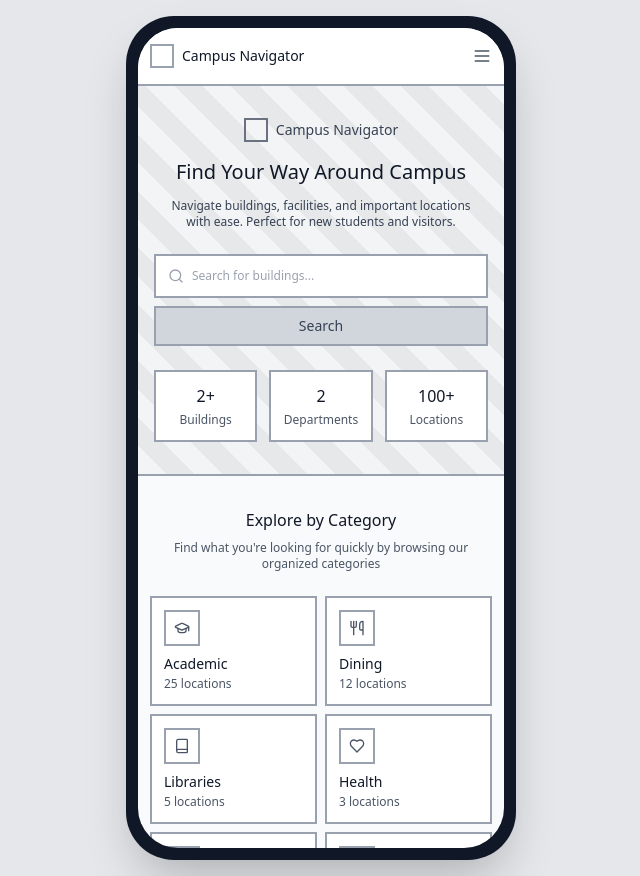
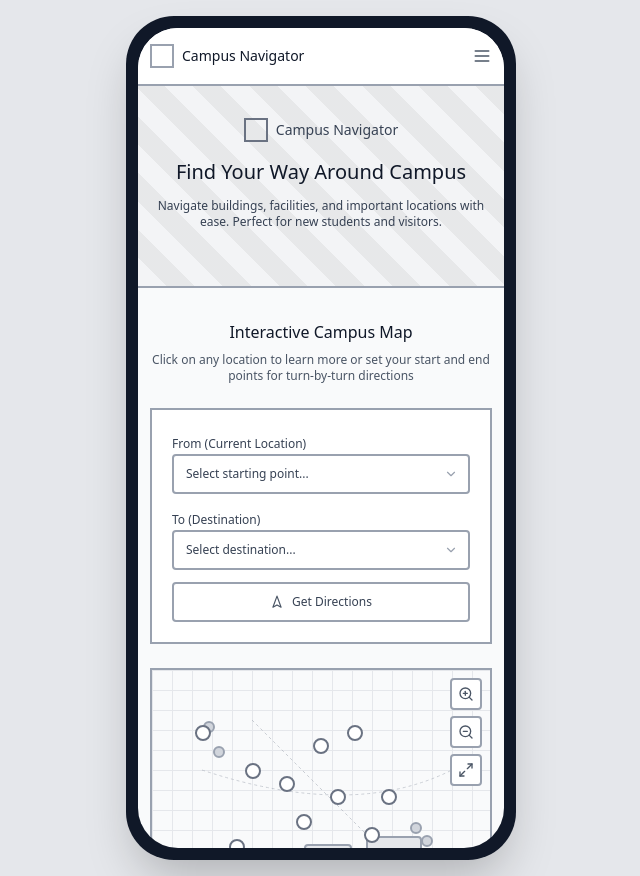
Before and after one commit to MuhammadMoazSiddiqui08084/wireframes-fyp, a React (Vite) app: page / in a window 1280 px wide. Both pictures are taken after a click on the button 640 px from the left and 310 px from the top of the page. Shown: the whole page, without its empty margins (319-959 px from the left). Built offline with nearby package versions, Linux system fonts and the light colour scheme.

Commit message:
wireframes update
the updated version according to discussions

```diff
--- a/src/App.tsx
+++ b/src/App.tsx
@@ -48,9 +48,9 @@
         <div className="w-full h-full bg-white rounded-[2.5rem] overflow-y-auto overflow-x-hidden">
           <Header />
           <Hero />
+          <InteractiveMap />
           <CategoryGrid />
           <PopularLocations />
-          <InteractiveMap />
           <Features />
           <QuickActions />
           <Footer />
--- a/src/components/Hero.tsx
+++ b/src/components/Hero.tsx
@@ -1,16 +1,16 @@
-import { Search } from "lucide-react";
-
 export function Hero() {
   return (
     <div className="relative overflow-hidden bg-gray-100 border-b-2 border-gray-400 py-8">
       {/* Pattern Background */}
-      <div className="absolute inset-0" style={{
+      <div
+        className="absolute inset-0"
+        style={{
           backgroundImage: `repeating-linear-gradient(45deg, transparent, transparent 20px, rgba(0,0,0,.05) 20px, rgba(0,0,0,.05) 40px)`
-      }}></div>
+        }}
+      ></div>
 
-      {/* Content */}
-      <div className="relative px-4">
-        <div className="w-full text-center">
+      {/* Centered Content */}
+      <div className="relative z-10 flex flex-col items-center justify-center text-center max-w-md mx-auto">
         <div className="flex items-center justify-center gap-2 mb-4">
           <div className="w-6 h-6 border-2 border-gray-500"></div>
           <span className="text-gray-700 text-sm">Campus Navigator</span>
@@ -20,36 +20,6 @@
         <p className="text-gray-700 mb-6 text-xs px-2">
           Navigate buildings, facilities, and important locations with ease. Perfect for new students and visitors.
         </p>
-
-          {/* Search Bar Wireframe */}
-          <div className="relative mb-6">
-            <div className="flex flex-col gap-2">
-              <div className="h-11 border-2 border-gray-400 bg-white flex items-center px-3">
-                <Search className="w-4 h-4 text-gray-400 mr-2" />
-                <span className="text-gray-400 text-xs truncate">Search for buildings...</span>
-              </div>
-              <div className="h-10 border-2 border-gray-400 bg-gray-300 flex items-center justify-center">
-                <span className="text-gray-700 text-sm">Search</span>
-              </div>
-            </div>
-          </div>
-
-          {/* Quick Stats Wireframe */}
-          <div className="grid grid-cols-3 gap-3">
-            <div className="border-2 border-gray-400 p-3 bg-white">
-              <div className="text-gray-900 mb-1">2+</div>
-              <div className="text-xs text-gray-600">Buildings</div>
-            </div>
-            <div className="border-2 border-gray-400 p-3 bg-white">
-              <div className="text-gray-900 mb-1">2</div>
-              <div className="text-xs text-gray-600">Departments</div>
-            </div>
-            <div className="border-2 border-gray-400 p-3 bg-white">
-              <div className="text-gray-900 mb-1">100+</div>
-              <div className="text-xs text-gray-600">Locations</div>
-            </div>
-          </div>
-        </div>
       </div>
     </div>
   );
--- a/src/components/InteractiveMap.tsx
+++ b/src/components/InteractiveMap.tsx
@@ -1,6 +1,6 @@
 import { Navigation2, X, ZoomIn, ZoomOut, Maximize2, ChevronDown } from "lucide-react";
 import { useState } from "react";
-
+import { Search } from "lucide-react";
 interface MapLocation {
   id: string;
   name: string;
@@ -39,8 +39,8 @@
     setShowRoute(false);
   };
 
-  const fromLocationData = mapLocations.find(loc => loc.id === fromLocation);
-  const toLocationData = mapLocations.find(loc => loc.id === toLocation);
+  const fromLocationData = mapLocations.find((loc) => loc.id === fromLocation);
+  const toLocationData = mapLocations.find((loc) => loc.id === toLocation);
 
   return (
     <section className="py-8 px-3 bg-gray-50">
@@ -52,16 +52,18 @@
           </p>
         </div>
 
-        {/* Location Input Form Wireframe */}
-        <div className="border-2 border-gray-400 p-4 mb-4 bg-white">
+        {/* Location Input Form */}
+        <div className="border-2 border-gray-400 p-5 mb-6 bg-white rounded-xl shadow-sm">
           <div className="flex flex-col gap-3">
             <div className="space-y-1.5">
-              <label className="text-xs text-gray-700">From (Current Location)</label>
+              <label className="text-xs text-gray-700 font-medium">
+                From (Current Location)
+              </label>
               <div className="relative">
                 <select
                   value={fromLocation}
                   onChange={(e) => setFromLocation(e.target.value)}
-                  className="w-full h-10 border-2 border-gray-400 px-3 text-xs appearance-none bg-white text-gray-700"
+                  className="w-full h-10 border-2 border-gray-400 px-3 text-xs appearance-none bg-white text-gray-700 rounded focus:outline-none focus:border-gray-600"
                 >
                   <option value="">Select starting point...</option>
                   {mapLocations.map((loc) => (
@@ -75,12 +77,14 @@
             </div>
 
             <div className="space-y-1.5">
-              <label className="text-xs text-gray-700">To (Destination)</label>
+              <label className="text-xs text-gray-700 font-medium">
+                To (Destination)
+              </label>
               <div className="relative">
                 <select
                   value={toLocation}
                   onChange={(e) => setToLocation(e.target.value)}
-                  className="w-full h-10 border-2 border-gray-400 px-3 text-xs appearance-none bg-white text-gray-700"
+                  className="w-full h-10 border-2 border-gray-400 px-3 text-xs appearance-none bg-white text-gray-700 rounded focus:outline-none focus:border-gray-600"
                 >
                   <option value="">Select destination...</option>
                   {mapLocations.map((loc) => (
@@ -96,7 +100,7 @@
             <div className="flex gap-2">
               <button
                 onClick={handleGetDirections}
-                className="flex-1 h-10 border-2 border-gray-400 flex items-center justify-center gap-2 hover:border-gray-600 transition-colors"
+                className="flex-1 h-10 border-2 border-gray-400 flex items-center justify-center gap-2 rounded hover:border-gray-600 hover:bg-gray-50 transition-all"
               >
                 <Navigation2 className="w-3.5 h-3.5 text-gray-600" />
                 <span className="text-gray-700 text-xs">Get Directions</span>
@@ -104,7 +108,7 @@
               {showRoute && (
                 <button
                   onClick={handleClearRoute}
-                  className="w-10 h-10 border-2 border-gray-400 flex items-center justify-center hover:border-gray-600 transition-colors"
+                  className="w-10 h-10 border-2 border-gray-400 flex items-center justify-center rounded hover:border-gray-600 hover:bg-gray-50 transition-all"
                 >
                   <X className="w-3.5 h-3.5 text-gray-600" />
                 </button>
@@ -113,43 +117,47 @@
           </div>
 
           {showRoute && fromLocationData && toLocationData && (
-            <div className="mt-3 p-3 border-2 border-gray-400 bg-gray-50">
+            <div className="mt-4 p-3 border-2 border-gray-400 bg-gray-50 rounded">
               <div className="flex items-center gap-2 mb-1.5">
                 <Navigation2 className="w-4 h-4 text-gray-600" />
-                <span className="text-gray-900 text-sm">Route Information</span>
+                <span className="text-gray-900 text-sm font-medium">Route Information</span>
               </div>
               <p className="text-xs text-gray-700">
-                Showing route from <strong>{fromLocationData.name}</strong> to <strong>{toLocationData.name}</strong>
+                Showing route from <strong>{fromLocationData.name}</strong> to{" "}
+                <strong>{toLocationData.name}</strong>
               </p>
               <p className="text-xs text-gray-600 mt-1">
-                Estimated walking time: 5-8 minutes
+                Estimated walking time: 5–8 minutes
               </p>
             </div>
           )}
         </div>
 
-        {/* Map Wireframe */}
-        <div className="relative bg-white border-2 border-gray-400">
+        {/* Map Section */}
+        <div className="relative bg-white border-2 border-gray-400 rounded-xl shadow-sm overflow-hidden mb-10">
           {/* Map Controls */}
           <div className="absolute top-2 right-2 flex flex-col gap-1.5 z-10">
-            <button className="w-8 h-8 border-2 border-gray-400 bg-white flex items-center justify-center hover:border-gray-600 transition-colors">
-              <ZoomIn className="w-4 h-4 text-gray-600" />
+            {[ZoomIn, ZoomOut, Maximize2].map((Icon, i) => (
+              <button
+                key={i}
+                className="w-8 h-8 border-2 border-gray-400 bg-white flex items-center justify-center rounded hover:border-gray-600 hover:bg-gray-50 transition-all"
+              >
+                <Icon className="w-4 h-4 text-gray-600" />
               </button>
-            <button className="w-8 h-8 border-2 border-gray-400 bg-white flex items-center justify-center hover:border-gray-600 transition-colors">
-              <ZoomOut className="w-4 h-4 text-gray-600" />
-            </button>
-            <button className="w-8 h-8 border-2 border-gray-400 bg-white flex items-center justify-center hover:border-gray-600 transition-colors">
-              <Maximize2 className="w-4 h-4 text-gray-600" />
-            </button>
+            ))}
           </div>
 
           {/* Map Area */}
           <div className="relative aspect-[4/3] bg-gray-50">
-            {/* Grid pattern */}
-            <div className="absolute inset-0" style={{
-              backgroundImage: 'linear-gradient(#e5e7eb 1px, transparent 1px), linear-gradient(90deg, #e5e7eb 1px, transparent 1px)',
-              backgroundSize: '20px 20px'
-            }}></div>
+            {/* Grid */}
+            <div
+              className="absolute inset-0"
+              style={{
+                backgroundImage:
+                  "linear-gradient(#e5e7eb 1px, transparent 1px), linear-gradient(90deg, #e5e7eb 1px, transparent 1px)",
+                backgroundSize: "20px 20px",
+              }}
+            ></div>
 
             {/* Decorative paths */}
             <svg className="absolute inset-0 w-full h-full opacity-50">
@@ -197,13 +205,15 @@
                   style={{ left: `${location.x}%`, top: `${location.y}%` }}
                 >
                   <div className="relative">
-                    <div className={`w-4 h-4 border-2 rounded-full ${
+                    <div
+                      className={`w-4 h-4 border-2 rounded-full transition-all ${
                         isStartPoint || isEndPoint
                           ? "border-gray-700 bg-gray-500"
                           : selectedLocation?.id === location.id
                           ? "border-gray-600 bg-gray-300"
                           : "border-gray-500 bg-white"
-                    } transition-all`}></div>
+                      }`}
+                    ></div>
                     <div className="absolute top-full mt-1 bg-gray-800 text-white px-2 py-0.5 text-xs whitespace-nowrap opacity-0 group-hover:opacity-100 transition-opacity pointer-events-none rounded">
                       {location.name}
                     </div>
@@ -212,39 +222,94 @@
               );
             })}
 
-            {/* Decorative Buildings */}
-            <div className="absolute bottom-6 left-[20%] w-10 h-12 border-2 border-gray-400 bg-gray-200 flex items-end justify-center pb-0.5">
+            {/* Buildings + Trees */}
+            <div className="absolute bottom-6 left-[20%] w-10 h-12 border-2 border-gray-400 bg-gray-200 flex items-end justify-center pb-0.5 rounded">
               <span className="text-xs text-gray-500">BLDG</span>
             </div>
-            <div className="absolute bottom-6 left-[45%] w-12 h-14 border-2 border-gray-400 bg-gray-200 flex items-end justify-center pb-0.5">
+            <div className="absolute bottom-6 left-[45%] w-12 h-14 border-2 border-gray-400 bg-gray-200 flex items-end justify-center pb-0.5 rounded">
               <span className="text-xs text-gray-500">BLDG</span>
             </div>
-            <div className="absolute bottom-6 right-[20%] w-14 h-16 border-2 border-gray-400 bg-gray-200 flex items-end justify-center pb-0.5">
+            <div className="absolute bottom-6 right-[20%] w-14 h-16 border-2 border-gray-400 bg-gray-200 flex items-end justify-center pb-0.5 rounded">
               <span className="text-xs text-gray-500">BLDG</span>
             </div>
 
             {/* Trees */}
-            <div className="absolute top-[20%] left-[15%] w-3 h-3 border-2 border-gray-400 rounded-full bg-gray-300"></div>
-            <div className="absolute top-[30%] left-[18%] w-3 h-3 border-2 border-gray-400 rounded-full bg-gray-300"></div>
-            <div className="absolute top-[60%] right-[20%] w-3 h-3 border-2 border-gray-400 rounded-full bg-gray-300"></div>
-            <div className="absolute top-[65%] right-[17%] w-3 h-3 border-2 border-gray-400 rounded-full bg-gray-300"></div>
+            {[
+              { top: "20%", left: "15%" },
+              { top: "30%", left: "18%" },
+              { top: "60%", right: "20%" },
+              { top: "65%", right: "17%" },
+            ].map((pos, i) => (
+              <div
+                key={i}
+                className="absolute w-3 h-3 border-2 border-gray-400 rounded-full bg-gray-300"
+                style={pos}
+              ></div>
+            ))}
           </div>
 
           {/* Selected Location Info */}
           {selectedLocation && (
-            <div className="p-3 border-t-2 border-gray-400 bg-gray-50">
+            <div className="p-3 border-t-2 border-gray-400 bg-gray-50 rounded-b-xl">
               <div className="flex items-center justify-between gap-2">
                 <div className="flex-1 min-w-0">
-                  <h3 className="text-gray-900 mb-0.5 text-sm">{selectedLocation.name}</h3>
-                  <p className="text-xs text-gray-600">Click "Get Directions" to navigate here</p>
+                  <h3 className="text-gray-900 mb-0.5 text-sm font-medium">
+                    {selectedLocation.name}
+                  </h3>
+                  <p className="text-xs text-gray-600">
+                    Click "Get Directions" to navigate here
+                  </p>
                 </div>
-                <button className="h-8 px-3 border-2 border-gray-400 flex items-center justify-center hover:border-gray-600 transition-colors flex-shrink-0">
+                <button className="h-8 px-3 border-2 border-gray-400 flex items-center justify-center rounded hover:border-gray-600 hover:bg-gray-50 transition-all">
                   <span className="text-xs text-gray-700">View</span>
                 </button>
               </div>
             </div>
           )}
         </div>
+
+        {/* ⬇️ Added gap & visual separation before search content */}
+        <div className="h-6"></div>
+
+        {/* Search & Stats Section */}
+        <div className="relative px-4">
+          <div className="w-full text-center">
+            {/* Search Bar */}
+            <div className="relative mb-6">
+              <div className="flex flex-col gap-2">
+                <div className="h-11 border-2 border-gray-400 bg-white flex items-center px-3 rounded shadow-sm">
+                  <Search className="w-4 h-4 text-gray-400 mr-2" />
+                  <span className="text-gray-400 text-xs truncate">
+                    Search for buildings...
+                  </span>
+                </div>
+                <div className="h-10 border-2 border-gray-400 bg-gray-300 flex items-center justify-center rounded hover:bg-gray-200 transition">
+                  <span className="text-gray-700 text-sm font-medium">
+                    Search
+                  </span>
+                </div>
+              </div>
+            </div>
+
+            {/* Quick Stats */}
+            <div className="grid grid-cols-3 gap-3">
+              <div className="border-2 border-gray-400 p-3 bg-white rounded shadow-sm">
+                <div className="text-gray-900 mb-1 text-sm font-medium">2+</div>
+                <div className="text-xs text-gray-600">Buildings</div>
+              </div>
+              <div className="border-2 border-gray-400 p-3 bg-white rounded shadow-sm">
+                <div className="text-gray-900 mb-1 text-sm font-medium">2</div>
+                <div className="text-xs text-gray-600">Departments</div>
+              </div>
+              <div className="border-2 border-gray-400 p-3 bg-white rounded shadow-sm">
+                <div className="text-gray-900 mb-1 text-sm font-medium">
+                  100+
+                </div>
+                <div className="text-xs text-gray-600">Locations</div>
+              </div>
+            </div>
+          </div>
+        </div>
       </div>
     </section>
   );
```
Lines whose indentation alone changed are shown as unchanged.
